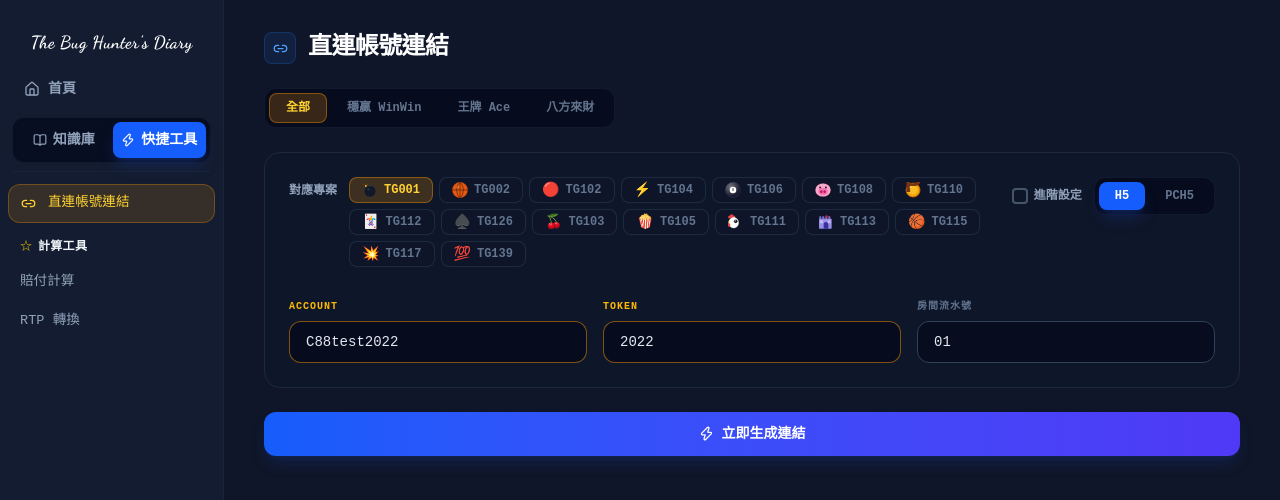
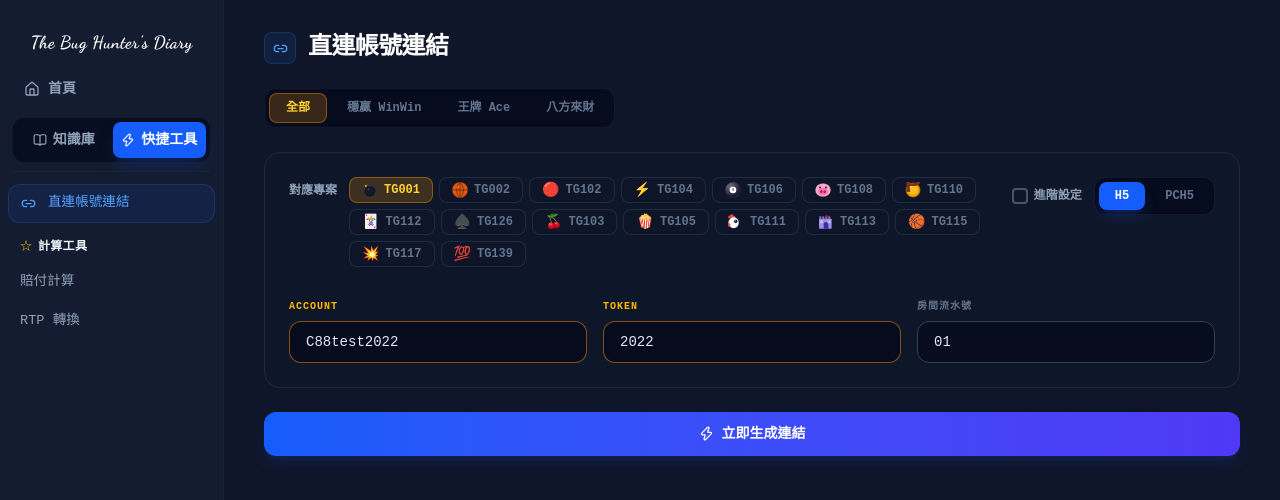
Before and after one commit to cloud52321/QA, a Next.js app: page / in a window 1280 px wide. Both pictures are taken after a click on the button "快捷工具". Shown: the top 500 px of the page. Built offline with nearby package versions, Linux system fonts and the light colour scheme.

Commit message:
Add files via upload

```diff
--- a/src/app/LLMWiki.tsx
+++ b/src/app/LLMWiki.tsx
@@ -186,7 +186,7 @@ const LLMWiki: React.FC = () => {
       <div className="space-y-1">
         <button
           onClick={() => { setToolPage('link'); setCalcTool(''); }}
-          className={`w-full flex items-center gap-3 px-3 py-2 rounded-xl text-left transition-all ${toolPage === 'link' ? 'bg-amber-500/15 text-amber-300 border border-amber-500/30' : 'text-slate-400 hover:bg-slate-800/50 hover:text-slate-100'}`}
+          className={`w-full flex items-center gap-3 px-3 py-2 rounded-xl text-left transition-all ${toolPage === 'link' ? 'bg-blue-600/10 text-blue-400 border border-blue-500/20' : 'text-slate-400 hover:bg-slate-800/50 hover:text-slate-100'}`}
         >
           <Link2 size={15} className="flex-shrink-0" />
           <span className="text-[0.85rem] font-medium">直連帳號連結</span>
@@ -202,7 +202,7 @@ const LLMWiki: React.FC = () => {
               onClick={() => { setToolPage('calc'); setCalcTool(name); }}
               className={`w-full text-left px-3 py-2 rounded-xl text-[0.85rem] font-medium transition-all ${
                 calcTool === name
-                  ? 'bg-amber-500/15 text-amber-300 border border-amber-500/30'
+                  ? 'bg-blue-600/10 text-blue-400 border border-blue-500/20'
                   : 'text-slate-400 hover:bg-slate-800/50 hover:text-slate-100'
               }`}
             >
```
